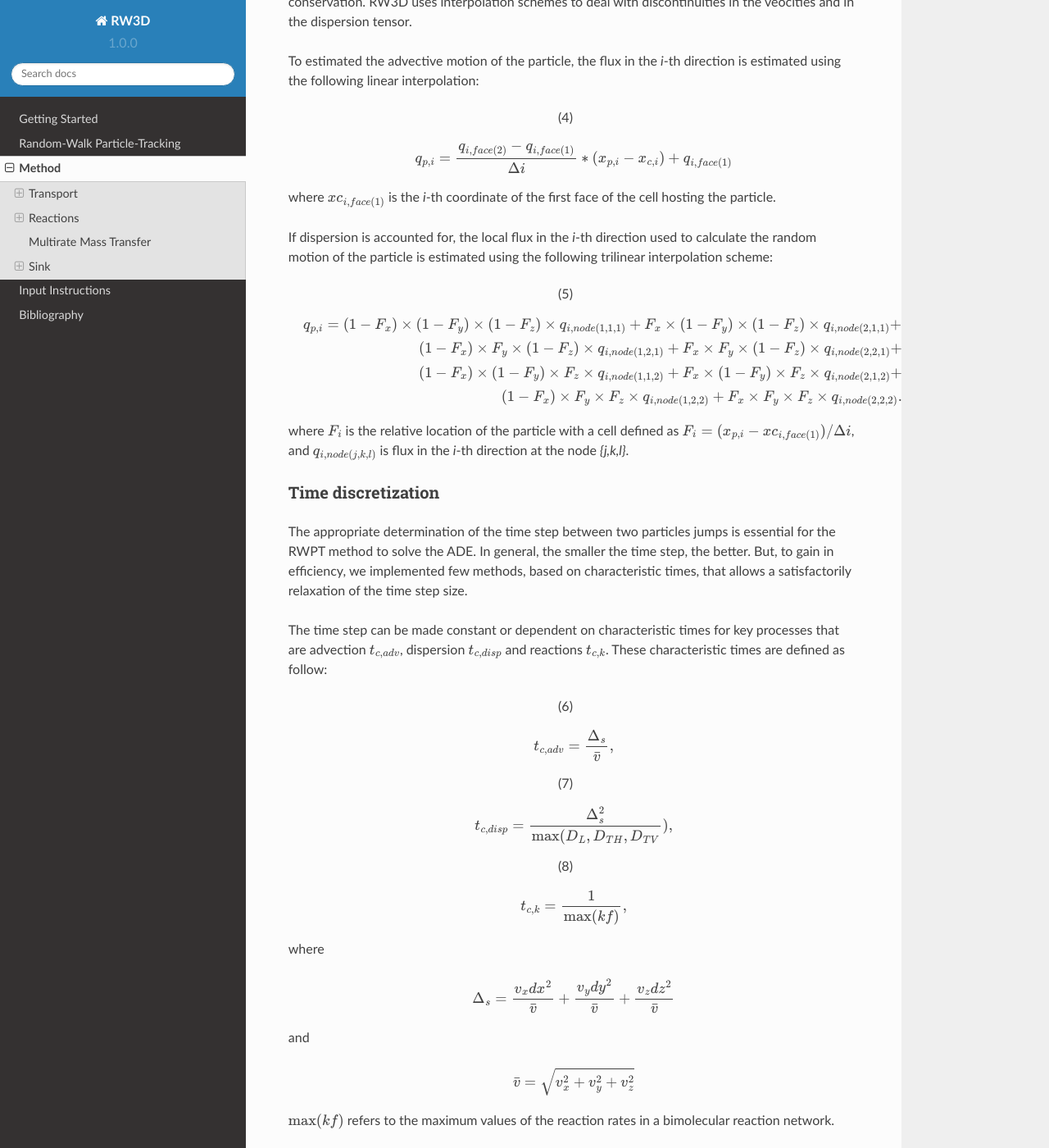
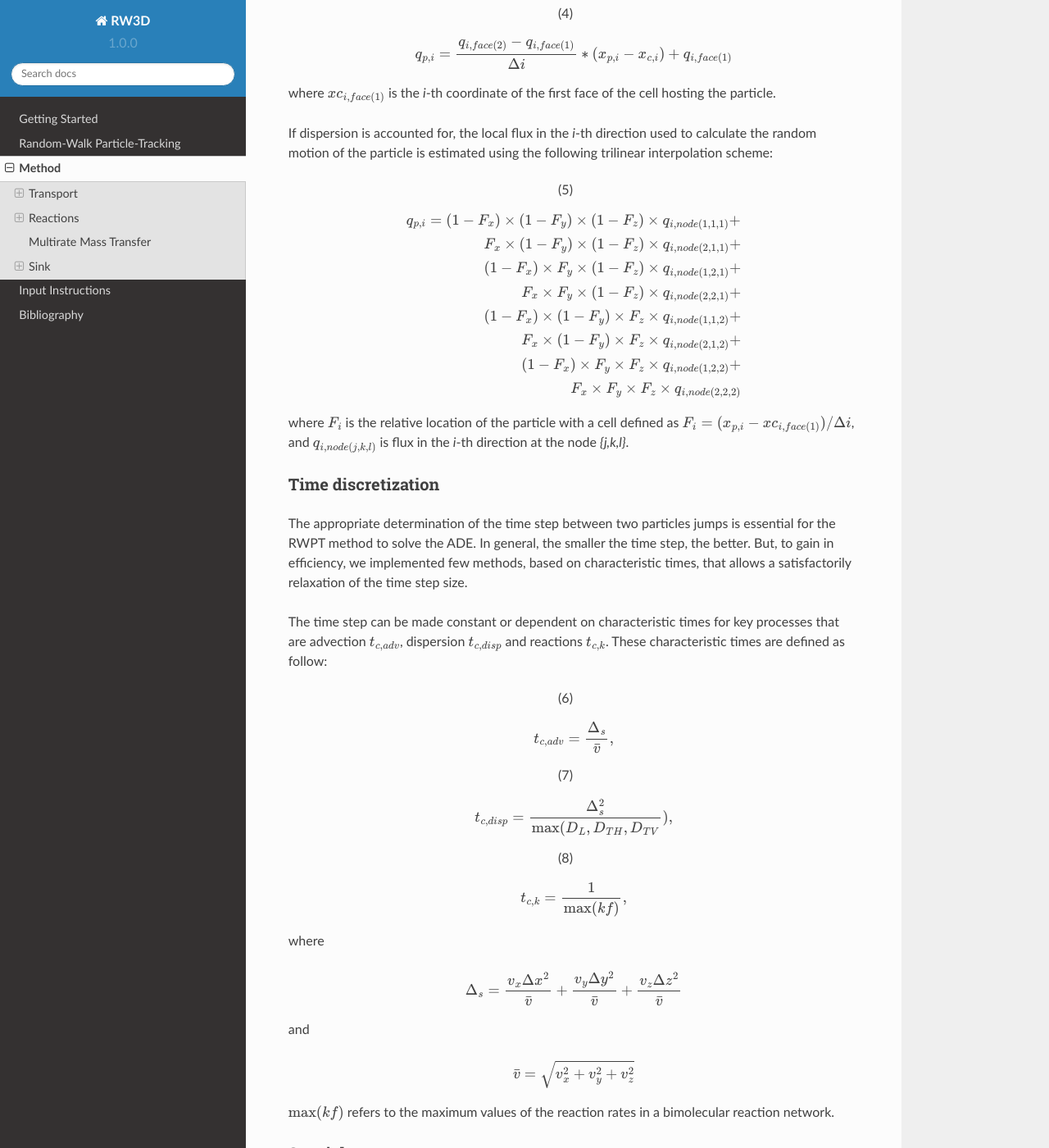
Before and after one commit to chrishenri/rw3d_manual, a Sphinx documentation site: the page built from docs/source/methods.rst, in a window 1280 px wide and 1400 px high, scrolled down 1959 px. Shown: the whole window at 82% size. Built offline with Sphinx 7.4.7 and the Read the Docs theme 2.0.0, drawn with Linux system fonts in a browser that asks for light colours; cross-references to code outside the pages are shown as plain code; some of the changed text lies outside the part shown.

Commit message:
edit methods

```diff
--- a/docs/source/methods.rst
+++ b/docs/source/methods.rst
@@ -29,7 +29,7 @@
 .. _finite-difference_cell:
 
 .. figure:: finite-difference_cell.jpg
-    :scale: 65 %
+    :scale: 50 %
 
     Fluxes crossing the faces of a finite-difference cell.
 
@@ -81,14 +81,14 @@
 
     \begin{multline}
     q_{p,i} =
-    (1-F_x) \times (1-F_y) \times (1-F_z) \times q_{i,node(1,1,1)} +
+    (1-F_x) \times (1-F_y) \times (1-F_z) \times q_{i,node(1,1,1)} + \\
     F_x     \times (1-F_y) \times (1-F_z) \times q_{i,node(2,1,1)} + \\
-    (1-F_x) \times F_y     \times (1-F_z) \times q_{i,node(1,2,1)} +
+    (1-F_x) \times F_y     \times (1-F_z) \times q_{i,node(1,2,1)} + \\
     F_x     \times F_y     \times (1-F_z) \times q_{i,node(2,2,1)} + \\
-    (1-F_x) \times (1-F_y) \times F_z     \times q_{i,node(1,1,2)} +
+    (1-F_x) \times (1-F_y) \times F_z     \times q_{i,node(1,1,2)} + \\
     F_x     \times (1-F_y) \times F_z     \times q_{i,node(2,1,2)} + \\
-    (1-F_x) \times F_y     \times F_z     \times q_{i,node(1,2,2)} +
-    F_x     \times F_y     \times F_z     \times q_{i,node(2,2,2)}.
+    (1-F_x) \times F_y     \times F_z     \times q_{i,node(1,2,2)} + \\
+    F_x     \times F_y     \times F_z     \times q_{i,node(2,2,2)}
     \end{multline}
 
 where :math:`F_i` is the relative location of the particle with a cell defined as :math:`F_i = (x_{p,i}-xc_{i,face(1)})/\Delta i`, and :math:`q_{i,node(j,k,l)}` is flux in the `i`-th direction at the node `{j,k,l}`.
@@ -132,7 +132,7 @@
 
 .. math::
 
-    \Delta_s = \frac{v_x dx^2}{\bar{v}} + \frac{v_y dy^2}{\bar{v}} + \frac{v_z dz^2}{\bar{v}}
+    \Delta_s = \frac{v_x \Delta x^2}{\bar{v}} + \frac{v_y \Delta y^2}{\bar{v}} + \frac{v_z \Delta z^2}{\bar{v}}
 
 and
 
@@ -294,7 +294,11 @@
 
 **What is Multirate Mass Transfer?**
 
-.. image:: scheme_MRMT_Rx.png
+.. figure:: scheme_MRMT_Rx.png
+    :scale: 120 %
+
+    Illustration of reactions and mass transfer between the mobile and a series of immobile spheres.
+
 
 The presence of stagnant water in micro and meso-pores at the grain scale and the inclusion of low permeability areas at the field scale typically leads to the conceptualization of the porous media as two distinct regions.
 One region with mobile water where advection and dispersion takes place, and another with relatively immobile water where transport is diffusion limited :cite:p:`vangenuchten76,neretnieks80,Cunningham1997,carrera98,Zinn`.
```
